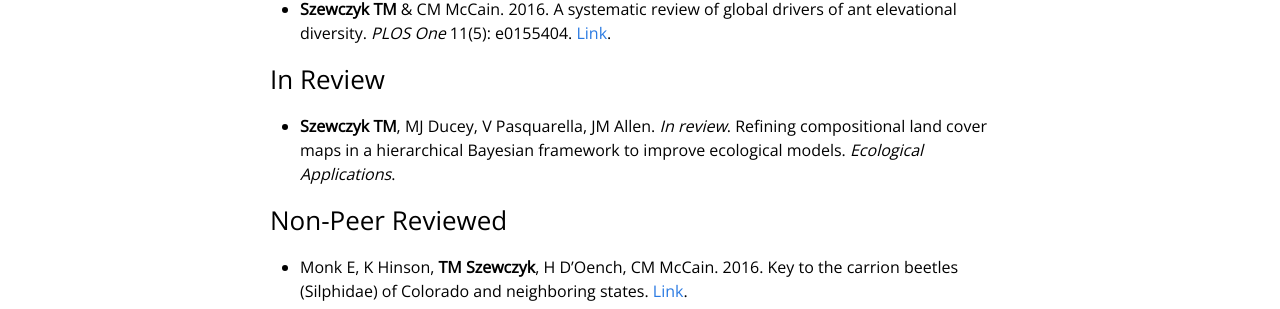
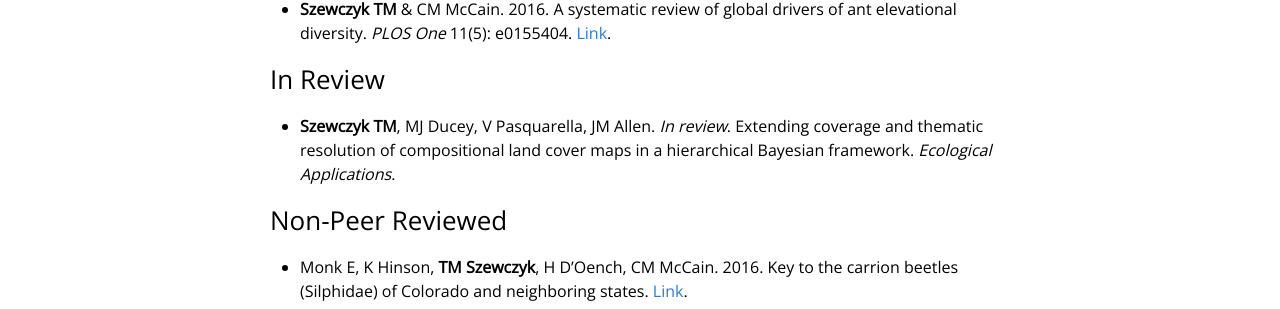
Before and after one commit to Sz-Tim/Sz-Tim.github.io, a Jekyll site: the page built from publications.md, in a window 1280 px wide. Shown: the part 623-932 px from the top of the page. Built offline with Jekyll 4.4.1, drawn with Linux system fonts in a browser that asks for light colours.

Commit message:
updated publication title

```diff
--- a/publications.md
+++ b/publications.md
@@ -23,7 +23,7 @@ weight: 4
 
 ### In Review
 
-- **Szewczyk TM**, MJ Ducey, V Pasquarella, JM Allen. *In review*. Refining compositional land cover maps in a hierarchical Bayesian framework to improve ecological models. *Ecological Applications*.
+- **Szewczyk TM**, MJ Ducey, V Pasquarella, JM Allen. *In review*. Extending coverage and thematic resolution of compositional land cover maps in a hierarchical Bayesian framework. *Ecological Applications*.
 
 
 
```
